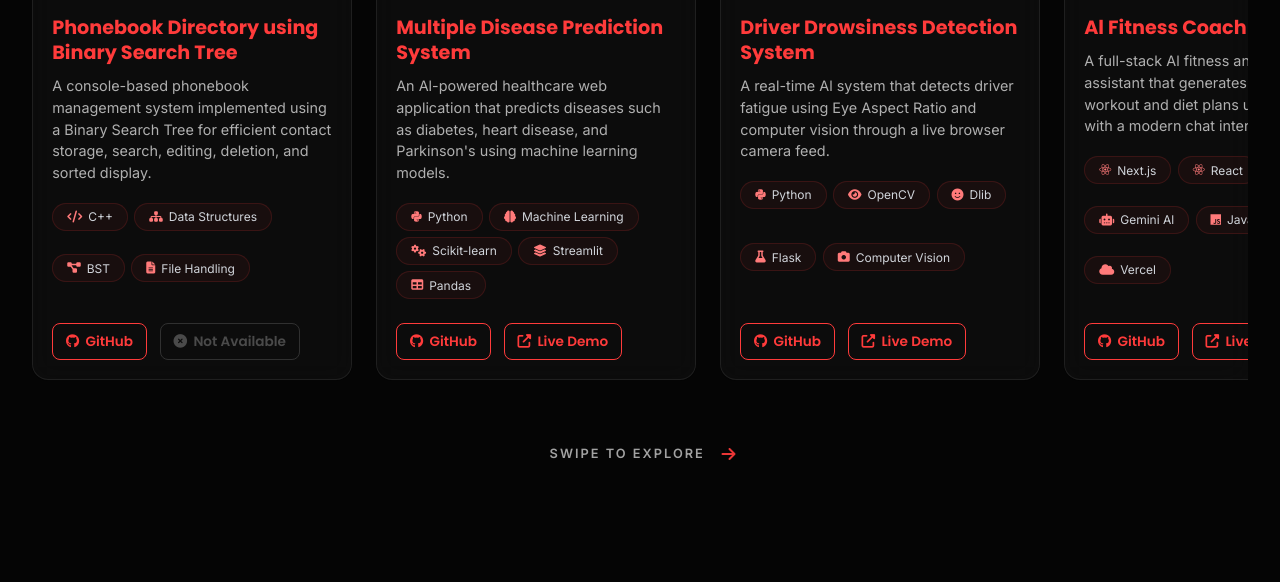
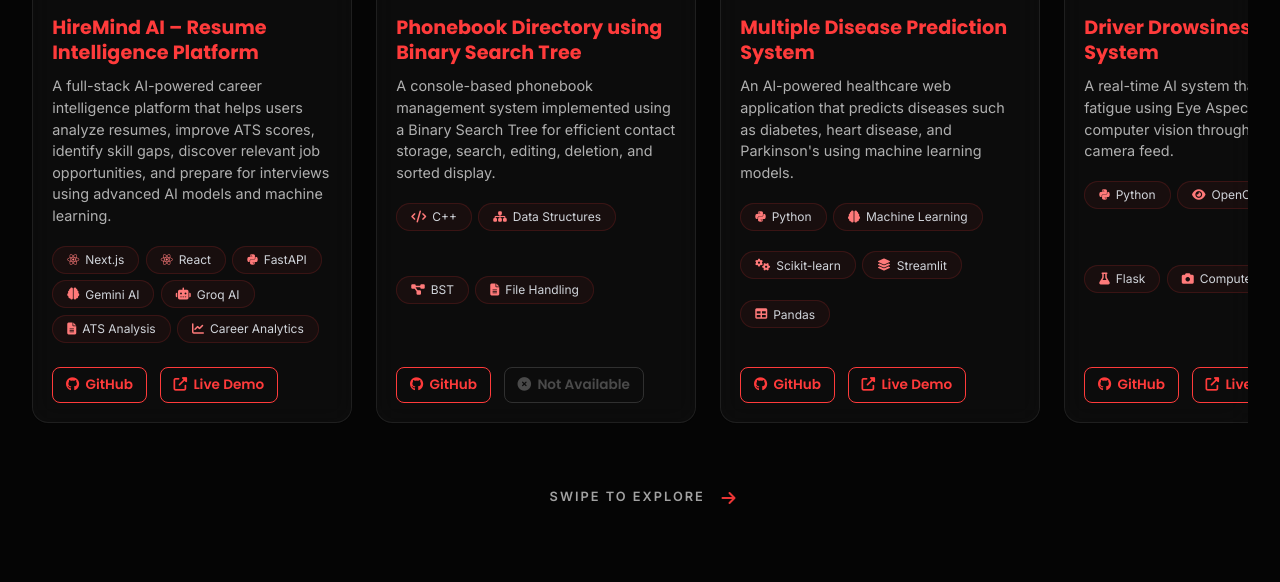
Before and after one commit to yashrajagawane/yashraj-portfolio, a plain HTML site: page index.html in a window 1280 px wide. Shown: the part 2744-3326 px from the top of the page. Drawn offline with nearby package versions, Linux system fonts and the light colour scheme.

Commit message:
Add 'HireMind AI' project to projects section
Added a new project section for 'HireMind AI' with details and links.

```diff
--- a/index.html
+++ b/index.html
@@ -414,10 +414,50 @@
 
         </section>
 
-                <!-- REPLACE YOUR EXISTING <section id="projects"> WITH THIS -->
+        <!-- PROJECT SECTION -->
         <section id="projects" class="projects-section section-padding">
         <h2 class="section-title glow-heading">Featured Projects</h2>
         <div class="projects-grid-modern">
+
+            <!-- PROJECT 0: HireMind AI -->
+            <div class="modern-project-card glass-card">
+                <div class="project-image-container">
+                    <img src="https://images.unsplash.com/photo-1521791136064-7986c2920216?auto=format&fit=crop&w=800&q=80" alt="HireMind AI Resume Intelligence Platform">
+                </div>
+
+                <div class="project-header">
+                    <h3>HireMind AI – Resume Intelligence Platform</h3>
+                    <p>
+                        A full-stack AI-powered career intelligence platform that helps users analyze resumes,
+                        improve ATS scores, identify skill gaps, discover relevant job opportunities,
+                        and prepare for interviews using advanced AI models and machine learning.
+                    </p>
+                </div>
+
+                <div class="project-tech-stack">
+                    <span class="tech-tag"><i class="fab fa-react"></i> Next.js</span>
+                    <span class="tech-tag"><i class="fab fa-react"></i> React</span>
+                    <span class="tech-tag"><i class="fab fa-python"></i> FastAPI</span>
+                    <span class="tech-tag"><i class="fas fa-brain"></i> Gemini AI</span>
+                    <span class="tech-tag"><i class="fas fa-robot"></i> Groq AI</span>
+                    <span class="tech-tag"><i class="fas fa-file-alt"></i> ATS Analysis</span>
+                    <span class="tech-tag"><i class="fas fa-chart-line"></i> Career Analytics</span>
+                </div>
+
+                <div class="project-links">
+                    <a href="https://github.com/yashrajagawane/hiremind-ai"
+                       target="_blank"
+                       class="glow-btn outline-btn small-btn">
+                       <i class="fab fa-github"></i> GitHub
+                    </a>
+
+                    <a href="https://hiremind-ai-seven.vercel.app"
+                       target="_blank"
+                       class="glow-btn outline-btn small-btn">
+                       <i class="fas fa-external-link-alt"></i> Live Demo
+                    </a>
+                </div>
+            </div>
 
             <!-- PROJECT 1: Phonebook Directory -->
             <div class="modern-project-card glass-card">
```
